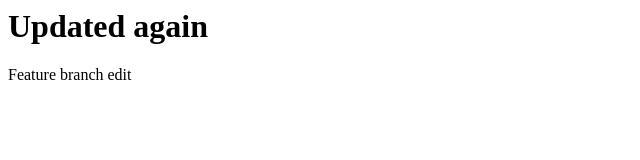
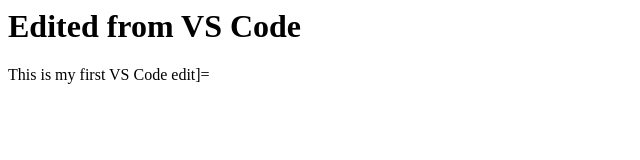
Before and after one commit to Ahmad-Murad/my-first-project, a plain HTML site: page index.html in a window 1280 px wide. Shown: the whole page, without its empty margins (0-640 px from the left). Drawn offline with Linux system fonts and the light colour scheme.

Commit message:
update homepage from vscode

```diff
--- a/index.html
+++ b/index.html
@@ -1,2 +1,2 @@
-<h1>Updated again</h1>
-<p>Feature branch edit</p>
+<h1>Edited from VS Code</h1>
+<p>This is my first VS Code edit]=</p>
```
